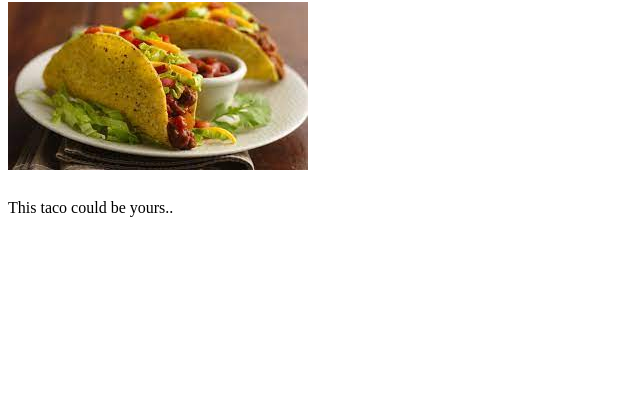
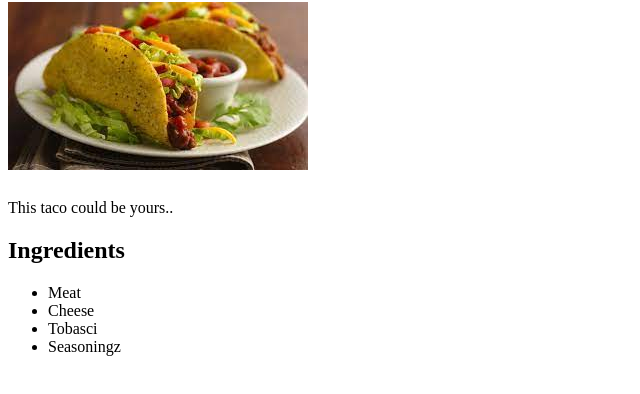
Before and after one commit to wparke4/odin-recipes, a plain HTML site: page odin-recipes/pages/tacos.html in a window 1280 px wide. Shown: the part 78-472 px from the top of the page, without its empty margins (0-640 px from the left). Drawn offline with Linux system fonts and the light colour scheme.

Commit message:
Added ingredients to tacos.html

```diff
--- a/odin-recipes/pages/tacos.html
+++ b/odin-recipes/pages/tacos.html
@@ -12,5 +12,12 @@
         <img src="../images/taco.jpeg">
     </h1>
     <p>This taco could be yours..</p>
+    <h2>Ingredients</h2>
+    <ul>
+        <li>Meat</li>
+        <li>Cheese</li>
+        <li> Tobasci</li>
+        <li>Seasoningz</li>
+    </ul>
 </body>
 </html>
```
